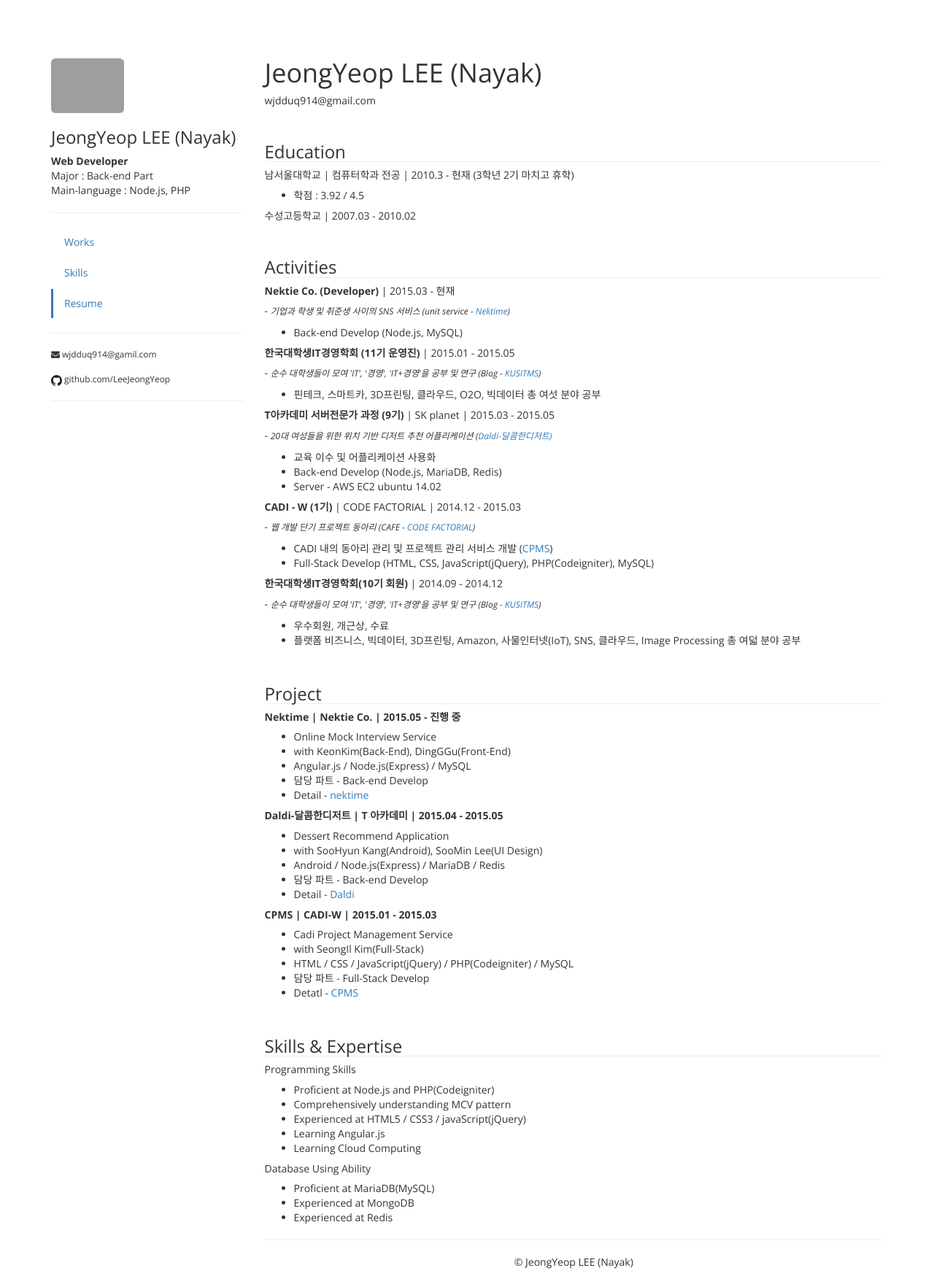
After one commit to LeeJeongYeop/LeeJeongYeop.github.io, a PHP site: page /sub/resume.html in a window 1280 px wide. The commit adds this page. Shown: the whole page at 73% size. Run offline with PHP 8.4, Linux system fonts and the light colour scheme; some libraries are stand-ins or nearby versions; some web fonts are replaced; grey boxes are pictures that could not be loaded.

Commit message:
[Portfolio] 1차 마무리

```diff
--- a/css/style.css
+++ b/css/style.css
@@ -41,3 +41,5 @@ a.link-hover-bg:hover { display: block; background-color: #eee; }
   h5, p { margin-bottom: 5px; }
   .section { font-size: 12pt; }
   #sidebar, #footer, .no-print { display: none; } }
+
+em {font-size: 12px}
--- /dev/null
+++ b/sub/resume.html
@@ -0,0 +1,179 @@
+<!DOCTYPE html>
+<html lang="en">
+<head>
+	<meta charset="UTF-8">
+	<meta http-equiv="X-UA-Compatible" content="IE=edge">
+	<meta name="viewport" content="width=device-width, initial-scale=1, user-scalable=no">
+	<meta name="author" content="JeongYeop Lee, wjdduq914@gamil">
+	<meta name="copyright"content="Nayak">
+	<meta name="reply-to" content="wjdduq914@gmail.com">
+	<meta name="keyword" content="JeongYeop, Nayak">
+	<meta name="desciption" content="JeongYeop(Nayak)'s Portfolio">
+	<title>Nayak | Portfolio</title>
+	<link rel="stylesheet" href="https://maxcdn.bootstrapcdn.com/bootstrap/3.3.4/css/bootstrap.min.css">
+	<link rel="stylesheet" href="https://maxcdn.bootstrapcdn.com/font-awesome/4.3.0/css/font-awesome.min.css">
+	<link rel="stylesheet" href="../css/style.css">
+</head>
+<body>
+	<div class="container resume">
+		<div class="row">
+			<div class="col-md-3">
+				<div id="sidebar">
+					<div class="profile">
+						<a href="/" class="link-unstyled">
+							<img src="../img/mongoose.jpg" alt="profile_image" class="img-rounded" style="width:100px;">
+							<h3>JeongYeop LEE (Nayak)</h3>
+						</a>
+						<p>
+							<b>Web Developer</b><br>
+							Major : Back-end Part<br>
+							Main-language : Node.js, PHP
+						</p>
+					</div>
+
+					<hr>
+
+					<ul class="nav nav-pills nav-stacked">
+						<li><a href="/">Works</a></li>
+						<li><a href="/sub/skills.html">Skills</a></li>
+						<li class="active"><a href="/sub/resume.html" class="active">Resume</a></li>
+					</ul>
+
+					<hr>
+
+					<ul class="list-unstyled small">
+						<li>
+							<a href="mailto:wjduq914@gmail.com" class="link-unstyled">
+								<i class="fa fa-envelope"></i> wjdduq914@gamil.com
+							</a>
+						</li>
+						<br>
+						<li>
+							<a href="https://github.com/LeeJeongYeop" class="link-unstyled">
+								<img src="../img/github.JPG" style="width:15px"> github.com/LeeJeongYeop
+							</a>
+						</li>
+					</ul>
+					<hr>
+				</div>
+			</div>
+
+			<div class="col-md-9">
+				<div id="content">
+					<h1>JeongYeop LEE (Nayak)</h1>
+
+					<h5>wjdduq914@gmail.com</h5>
+
+					<br>
+
+					<h3 class="section">Education</h3>
+
+					<h5>남서울대학교 | 컴퓨터학과 전공 | 2010.3 - 현재 (3학년 2기 마치고 휴학)</h5>
+					<ul>
+						<li>학점 : 3.92 / 4.5</li>
+					</ul>
+
+					<h5>수성고등학교 | 2007.03 - 2010.02</h5>
+
+					<br>
+
+					<h3 class="section">Activities</h3>
+
+					<h5><b>Nektie Co. (Developer)</b> | 2015.03 - 현재</h5>
+					<p> - <em>기업과 학생 및 취준생 사이의 SNS 서비스 (unit service - <a href="#" class="ready">Nektime</a>)</em></p>
+					<ul>
+						<li>Back-end Develop (Node.js, MySQL)</li>
+					</ul>
+
+					<h5><b>한국대학생IT경영학회 (11기 운영진)</b> | 2015.01 - 2015.05</h5>
+					<p> - <em>순수 대학생들이 모여 'IT', '경영', 'IT+경영'을 공부 및 연구 (Blog - <a href="http://kusitms.tistory.com/">KUSITMS</a>)</em></p>
+					<ul>
+						<li>핀테크, 스마트카, 3D프린팅, 클라우드, O2O, 빅데이터 총 여섯 분야 공부</li>
+					</ul>
+
+					<h5><b>T아카데미 서버전문가 과정 (9기)</b> | SK planet | 2015.03 - 2015.05</h5>
+					<p> - <em>20대 여성들을 위한 위치 기반 디저트 추천 어플리케이션 (<a href="#" class="ready">Daldi-달콤한디저트)</a></em></p>
+					<ul>
+						<li>교육 이수 및 어플리케이션 사용화</li>
+						<li>Back-end Develop (Node.js, MariaDB, Redis)</li>
+						<li>Server - AWS EC2 ubuntu 14.02</li>
+					</ul>
+
+					<h5><b>CADI - W (1기)</b> | CODE FACTORIAL | 2014.12 - 2015.03</h5>
+					<p> - <em>웹 개발 단기 프로젝트 동아리 (CAFE - <a href="http://cafe.naver.com/codefactorial">CODE FACTORIAL</a>)</em></p>
+					<ul>
+						<li>CADI 내의 동아리 관리 및 프로젝트 관리 서비스 개발 (<a href="#" class="ready">CPMS</a>)</li>
+						<li>Full-Stack Develop (HTML, CSS, JavaScript(jQuery), PHP(Codeigniter), MySQL)</li>
+					</ul>
+
+					<h5><b>한국대학생IT경영학회(10기 회원)</b> | 2014.09 - 2014.12</h5>
+					<p> - <em>순수 대학생들이 모여 'IT', '경영', 'IT+경영'을 공부 및 연구 (Blog - <a href="http://kusitms.tistory.com/">KUSITMS</a>)</em></p>
+					<ul>
+						<li>우수회원, 개근상, 수료</li>
+						<li>플랫폼 비즈니스, 빅데이터, 3D프린팅, Amazon, 사물인터넷(IoT), SNS, 클라우드, Image Processing 총 여덟 분야 공부</li>
+					</ul>
+
+					<br>
+
+					<h3 class="section">Project</h3>
+
+					<h5><b>Nektime | Nektie Co. | 2015.05 - 진행 중</b></h5>
+					<ul>
+						<li>Online Mock Interview Service</li>
+						<li>with KeonKim(Back-End), DingGGu(Front-End)</li>
+						<li>Angular.js / Node.js(Express) / MySQL</li>
+						<li>담당 파트 - Back-end Develop</li>
+						<li>Detail - <a href="#" class="ready">nektime</a></li>
+					</ul>
+
+					<h5><b>Daldi-달콤한디저트 | T 아카데미 | 2015.04 - 2015.05</b></h5>
+					<ul>
+						<li>Dessert Recommend Application</li>
+						<li>with SooHyun Kang(Android), SooMin Lee(UI Design)</li>
+						<li>Android / Node.js(Express) / MariaDB / Redis</li>
+						<li>담당 파트 - Back-end Develop</li>
+						<li>Detail - <a href="#" class="ready">Daldi</a></li>
+					</ul>
+
+					<h5><b>CPMS | CADI-W | 2015.01 - 2015.03</b></h5>
+					<ul>
+						<li>Cadi Project Management Service</li>
+						<li>with SeongIl Kim(Full-Stack)</li>
+						<li>HTML / CSS / JavaScript(jQuery) / PHP(Codeigniter) / MySQL</li>
+						<li>담당 파트 - Full-Stack Develop</li>
+						<li>Detatl - <a href="#" class="ready">CPMS</a></li>
+					</ul>
+
+					<br>
+
+					<h3 class="section">Skills &amp; Expertise</h3>
+
+					<h5>Programming Skills</h5>
+					<ul>
+						<li>Proficient at Node.js and PHP(Codeigniter)</li>
+						<li>Comprehensively understanding MCV pattern</li>
+						<li>Experienced at HTML5 / CSS3 / javaScript(jQuery)</li>
+						<li>Learning Angular.js</li>
+						<li>Learning Cloud Computing</li>
+					</ul>
+
+					<h5>Database Using Ability</h5>
+					<ul>
+						<li>Proficient at MariaDB(MySQL)</li>
+						<li>Experienced at MongoDB</li>
+						<li>Experienced at Redis</li>
+					</ul>
+				</div>
+				<hr>
+				<div id="footer">
+					<p style="text-align: center; margin: 20px;">&copy; JeongYeop LEE (Nayak)</p>
+				</div>
+			</div>
+		</div>
+	</div>
+	<script src="https://code.jquery.com/jquery-1.11.2.min.js"></script>
+	<script src="https://code.jquery.com/jquery-migrate-1.2.1.min.js"></script>
+	<script src="https://maxcdn.bootstrapcdn.com/bootstrap/3.3.2/js/bootstrap.min.js"></script>
+	<script src="../javascript/script.js"></script>
+</body>
+</html>
```
Also changed, not shown: index.html (+10 -5 lines), sub/skills.html (+12 -6 lines).
